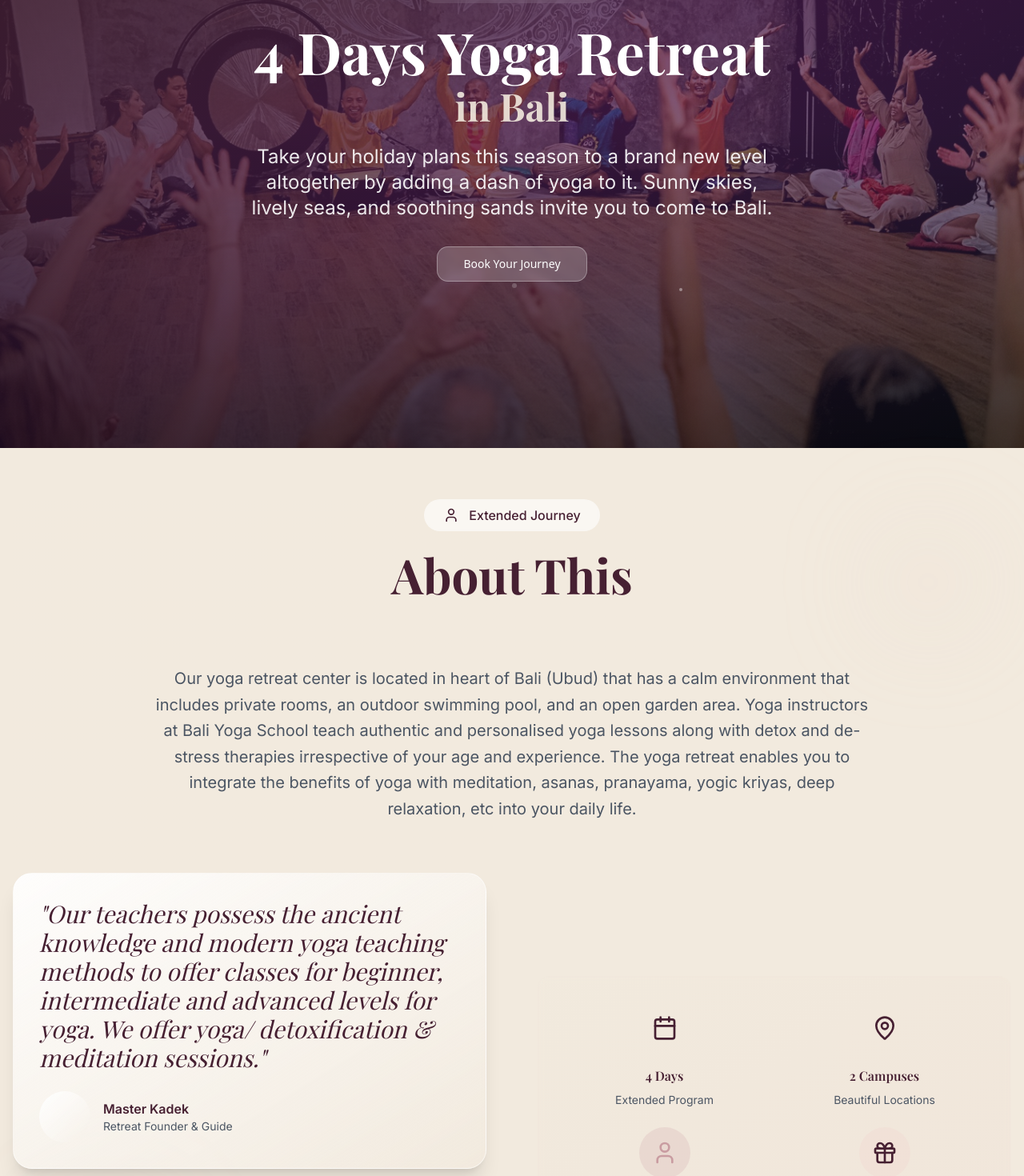
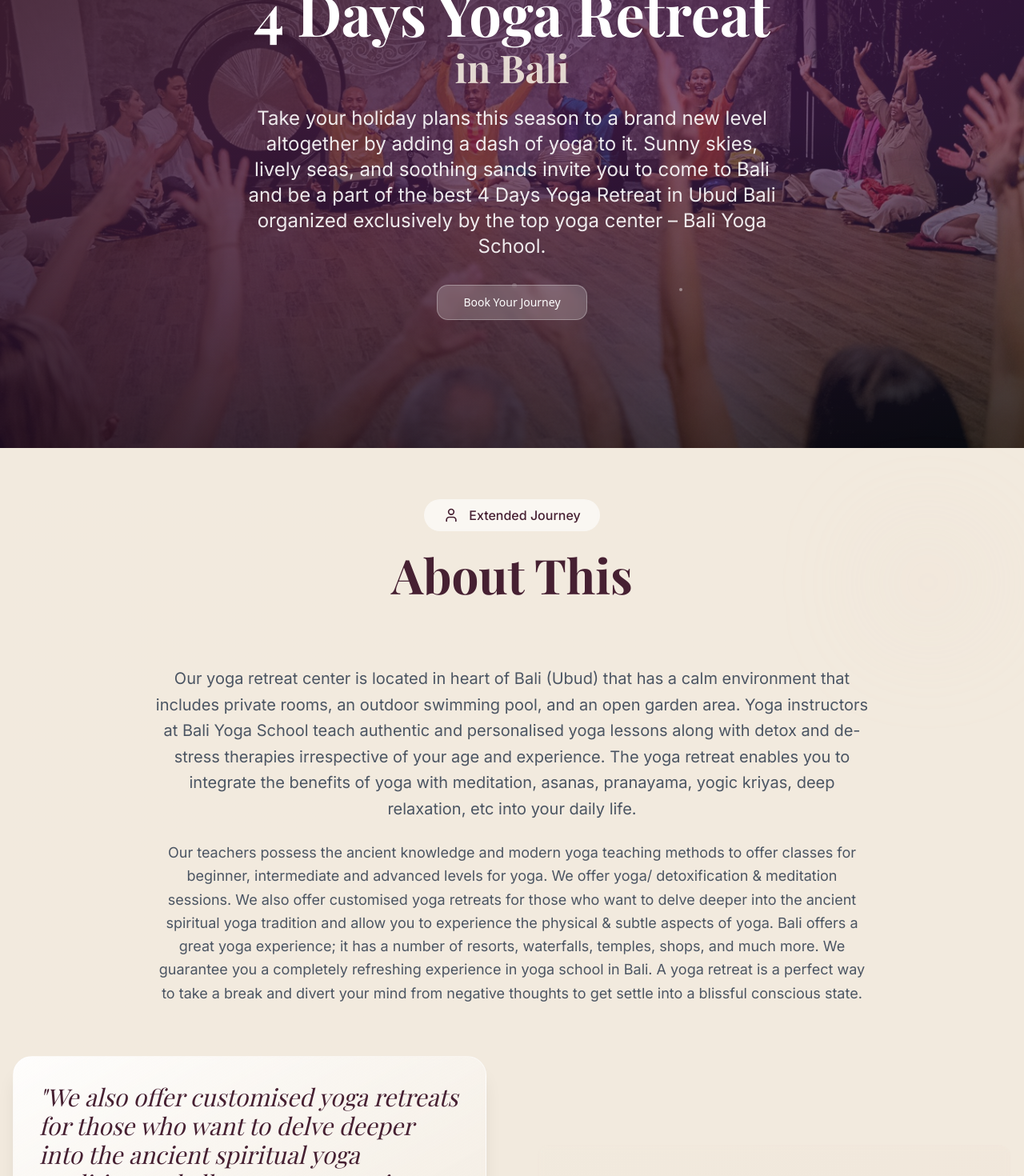
Before and after one commit to hyabyslogin-ux/radiant-asana-site, a React (Vite) app: page /4-days-retreat in a window 1280 px wide. Shown: the part 240-1710 px from the top of the page at 80% size. Built offline with nearby package versions, Linux system fonts and the light colour scheme.

Commit message:
Update 4 Days Retreat page

```diff
--- a/src/pages/FourDaysRetreat.tsx
+++ b/src/pages/FourDaysRetreat.tsx
@@ -87,7 +87,7 @@ const FourDaysRetreat = () => {
             </h1>
 
             <p className="font-inter text-xl md:text-2xl text-white/90 max-w-2xl mx-auto leading-relaxed">
-              Take your holiday plans this season to a brand new level altogether by adding a dash of yoga to it. Sunny skies, lively seas, and soothing sands invite you to come to Bali.
+              Take your holiday plans this season to a brand new level altogether by adding a dash of yoga to it. Sunny skies, lively seas, and soothing sands invite you to come to Bali and be a part of the best 4 Days Yoga Retreat in Ubud Bali organized exclusively by the top yoga center – Bali Yoga School.
             </p>
           </div>
 
@@ -122,13 +122,16 @@ const FourDaysRetreat = () => {
               <p className="font-inter text-xl text-gray-600 max-w-4xl mx-auto leading-relaxed">
                 Our yoga retreat center is located in heart of Bali (Ubud) that has a calm environment that includes private rooms, an outdoor swimming pool, and an open garden area. Yoga instructors at Bali Yoga School teach authentic and personalised yoga lessons along with detox and de-stress therapies irrespective of your age and experience. The yoga retreat enables you to integrate the benefits of yoga with meditation, asanas, pranayama, yogic kriyas, deep relaxation, etc into your daily life.
               </p>
+              <p className="font-inter text-lg text-gray-600 max-w-4xl mx-auto leading-relaxed mt-6">
+                Our teachers possess the ancient knowledge and modern yoga teaching methods to offer classes for beginner, intermediate and advanced levels for yoga. We offer yoga/ detoxification & meditation sessions. We also offer customised yoga retreats for those who want to delve deeper into the ancient spiritual yoga tradition and allow you to experience the physical & subtle aspects of yoga. Bali offers a great yoga experience; it has a number of resorts, waterfalls, temples, shops, and much more. We guarantee you a completely refreshing experience in yoga school in Bali. A yoga retreat is a perfect way to take a break and divert your mind from negative thoughts to get settle into a blissful conscious state.
+              </p>
             </div>
 
             <div className="grid lg:grid-cols-2 gap-16 items-center">
               <div className="space-y-8">
                 <div className="bg-gradient-to-br from-white/90 to-yoga-cream/30 backdrop-blur-sm rounded-3xl p-8 shadow-xl border border-white/50">
                   <blockquote className="font-playfair text-2xl lg:text-3xl text-yoga-earth italic leading-relaxed mb-6">
-                    "Our teachers possess the ancient knowledge and modern yoga teaching methods to offer classes for beginner, intermediate and advanced levels for yoga. We offer yoga/ detoxification & meditation sessions."
+                    "We also offer customised yoga retreats for those who want to delve deeper into the ancient spiritual yoga tradition and allow you to experience the physical & subtle aspects of yoga."
                   </blockquote>
                   <div className="flex items-center gap-4">
                     <div className="w-16 h-16 bg-gradient-to-br from-yoga-sage to-yoga-earth rounded-full"></div>
```
